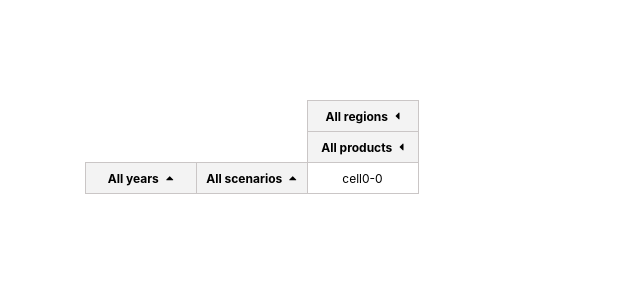
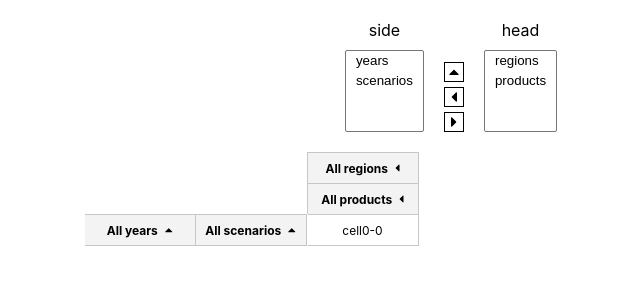
Before and after one commit to cherginets/cube, a React (Create React App) app: page / in a window 1280 px wide. Shown: the top 300 px of the page, without its empty margins (189-829 px from the left). Built offline with nearby package versions, Linux system fonts and the light colour scheme.

Commit message:
stable version

```diff
--- a/src/App.css
+++ b/src/App.css
@@ -3,7 +3,7 @@
   display: flex;
   align-items: center;
   justify-content: center;
-  margin: 100px auto;
+  margin: 20px auto;
   position: relative;
 }
 
--- a/src/PivotTable.js
+++ b/src/PivotTable.js
@@ -2,8 +2,10 @@ import React, {Component} from 'react';
 import $ from 'jquery';
 import PropTypes from 'prop-types';
 import {FontAwesomeIcon} from '@fortawesome/react-fontawesome'
+import './cube.css';
 import './pivot_table.css';
 
+window.$ = $;
 
 let get_range = (end, start = 1) => {
     let result = [];
@@ -109,30 +111,39 @@ class PivotTable extends Component {
         this.init_trees_map = create_map(this.init_trees, 'code');
 
         let init_list_measures_head = ['regions', 'products'],
-            init_list_measures_side = ['years', 'scenarios'],
-
-            measures_head = init_list_measures_head.map(measure_code => copy(this.init_trees[this.init_trees_map[measure_code]])),
-            measures_head_tree = this.fullTree_get(init_list_measures_head),
-
-            measures_side = init_list_measures_side.map(measure_code => copy(this.init_trees[this.init_trees_map[measure_code]])),
-            measures_side_tree = this.fullTree_get(init_list_measures_side);
-
-        measures_head_tree = this.fullTree_setpaths(measures_head_tree);
-        measures_side_tree = this.fullTree_setpaths(measures_side_tree);
+            init_list_measures_side = ['years', 'scenarios'];
 
         this.state = {
             trees: this.init_trees,
             trees_map: this.init_trees_map,
             list_measures_head: init_list_measures_head,
             list_measures_side: init_list_measures_side,
+        };
 
+        this.state = {
+            ...this.state,
+            ...this.get_init_trees()
+        }
+    }
+
+    get_init_trees = () => {
+        let measures_head = this.state.list_measures_head.map(measure_code => copy(this.init_trees[this.init_trees_map[measure_code]])),
+            measures_head_tree = this.fullTree_get(this.state.list_measures_head),
+
+            measures_side = this.state.list_measures_side.map(measure_code => copy(this.init_trees[this.init_trees_map[measure_code]])),
+            measures_side_tree = this.fullTree_get(this.state.list_measures_side);
+
+        measures_head_tree = this.fullTree_setpaths(measures_head_tree);
+        measures_side_tree = this.fullTree_setpaths(measures_side_tree);
+
+        return {
             measures_side: measures_side,
             measures_side_tree: measures_side_tree,
 
             measures_head: measures_head,
             measures_head_tree: measures_head_tree,
+        }
     };
-    }
 
     prepareTree = (tree, lvl = 0, path = []) => {
         tree._measure_path = path;
@@ -296,6 +307,28 @@ class PivotTable extends Component {
         console.groupEnd();
 
         return (
+            <div className={"cube"}>
+                <div className={"cube-settings"}>
+                    <label>side
+                        <select id={"settings_side_measures"} multiple={true}>
+                            {this.state.list_measures_side.map((name, key) => {
+                                return <option value={name} key={key}>{name}</option>
+                            })}
+                        </select>
+                    </label>
+                    <label>
+                        <div className="cube-settings-button" onClick={this.settings_up} style={{marginBottom: "5px"}}><FontAwesomeIcon icon={"caret-up"}/></div>
+                        <div className="cube-settings-button" onClick={this.settings_left} style={{marginBottom: "5px"}}><FontAwesomeIcon icon={"caret-left"}/></div>
+                        <div className="cube-settings-button" onClick={this.settings_right}>                              <FontAwesomeIcon icon={"caret-right"}/></div>
+                    </label>
+                    <label>head
+                        <select id={"settings_head_measures"} multiple={true}>
+                            {this.state.list_measures_head.map((name, key) => {
+                                return <option value={name} key={key}>{name}</option>
+                            })}
+                        </select>
+                    </label>
+                </div>
                 <div className="pivot-table" id="demo">
                     <header className="pivot-table-header" style={{
                         marginLeft: (110 * sidebar_cols_count + 2) + "px",
@@ -306,8 +339,6 @@ class PivotTable extends Component {
                             {trs_head.map((tr, i) => {
                                 return <tr key={i}>
                                     {tr.tds.map((td, j) => {
-                                    // console.log('td', td);
-                                    // console.log('td.colSpan', td.colSpan);
                                         return <th colSpan={td.colSpan} key={j}
                                                    onClick={this.handleClickToggleHeadChilds.bind(this, td)}>
                                             {td.name}
@@ -329,8 +360,9 @@ class PivotTable extends Component {
                             <tbody>
                             {trs_side.map((tr, i) => {
                                 return <tr key={i}>
-                                {tr.tds.map((td,j) => {
-                                    return <th rowSpan={td.rowSpan} key={j} onClick={this.handleClickToggleSideChilds.bind(this, td)}>
+                                    {tr.tds.map((td, j) => {
+                                        return <th rowSpan={td.rowSpan} key={j}
+                                                   onClick={this.handleClickToggleSideChilds.bind(this, td)}>
                                             {td.name}
                                             <span style={{marginLeft: "7px"}}>
                                         {td.has_childs ? (!td.hidden_childs ?
@@ -367,8 +399,112 @@ class PivotTable extends Component {
                         </table>
                     </div>
                 </div>
+            </div>
         );
     }
+
+    // todo: Переписать блок настроек по нормальному
+    swapArray = (arr, oldPlace, newPlace) => {
+        // Проверим выход за пределы массива
+        if((Math.min(oldPlace, newPlace) < 0) || (Math.max(oldPlace, newPlace) >= arr.length)) {
+            console.error('Out of range')
+            return null;
+        }
+        const item = arr.splice(oldPlace, 1);
+        arr.splice((newPlace > 0)? newPlace-1: 0, 0, item[0])
+        return arr;
+    };
+    settings_get_values = () => {
+        let $settings_side_measures = $('#settings_side_measures');
+        let $settings_head_measures = $('#settings_head_measures');
+        return {
+            side: $settings_side_measures.val(),
+            head: $settings_head_measures.val(),
+            side_options_count: $settings_side_measures[0].options.length,
+            head_options_count: $settings_head_measures[0].options.length,
+        }
+    };
+    settings_check = () => {
+        console.log('this.state', this.state);
+        let values = this.settings_get_values();
+        if(values.side.length > 0 && values.head.length > 0) {
+            alert('Для перемещения надо выбрать только ОДНО значение! (убрать значение можно с нажатым CTRL)');
+            return false;
+        }
+        return true;
+    };
+    settings_up = () => {
+        if(!this.settings_check()) return false;
+
+        let values = this.settings_get_values();
+        if(values.side[0]) {
+            let list_measures_side = this.state.list_measures_side,
+                index = list_measures_side.indexOf(values.side[0]);
+
+            if(index === 0) {
+                return false;
+            }
+            list_measures_side = this.swapArray(list_measures_side, index, index - 1);
+            this.setState({
+                list_measures_side: list_measures_side,
+            }, () => this.setState({...this.get_init_trees()}));
+        } else if(values.head[0]) {
+            let list_measures_head = this.state.list_measures_head,
+                index = list_measures_head.indexOf(values.head[0]);
+
+            if(index === 0) {
+                return false;
+            }
+            list_measures_head = this.swapArray(list_measures_head, index, index - 1);
+            this.setState({
+                list_measures_head: list_measures_head,
+            }, () => this.setState({...this.get_init_trees()}));
+        }
+    };
+    settings_left = () => {
+        if(!this.settings_check()) return false;
+        let values = this.settings_get_values();
+
+
+        if(values.head[0]) {
+            if(values.head_options_count === 1) {
+                alert('В верхней части должна остаться хотя бы одна строка!');
+                return false;
+            }
+            let list_measures_side = this.state.list_measures_side,
+                list_measures_head = this.state.list_measures_head;
+
+            list_measures_head.splice(list_measures_head.indexOf(values.head[0]), 1);
+            list_measures_side.push(values.head[0]);
+
+            this.setState({
+                list_measures_side: list_measures_side,
+                list_measures_head: list_measures_head,
+            }, () => this.setState({...this.get_init_trees()}))
+        }
+        console.info('settings_left', values)
+    };
+    settings_right = () => {
+        if(!this.settings_check()) return false;
+
+        let values = this.settings_get_values();
+        if(values.side[0]) {
+            if (values.side_options_count === 1) {
+                alert('В левой части должна остаться хотя бы одна колонка!');
+                return false;
+            }
+            let list_measures_side = this.state.list_measures_side,
+                list_measures_head = this.state.list_measures_head;
+
+            list_measures_side.splice(list_measures_side.indexOf(values.side[0]), 1);
+            list_measures_head.push(values.side[0]);
+
+            this.setState({
+                list_measures_side: list_measures_side,
+                list_measures_head: list_measures_head,
+            }, () => this.setState({...this.get_init_trees()}))
+        }
+    };
 
     handleClickToggleSideChilds = (tree) => {
         let new_hidden = !tree.hidden_childs,
@@ -420,8 +556,7 @@ class PivotTable extends Component {
     }
     tree_set_element = (tree, path, element) => {
         let eval_str = `tree${path.map(key => `['${key}']`).join('')} = element`;
-        console.info('tree_set_element', tree, path, element);
-        console.info('eval_str', eval_str);
+        element = copy(element);// Что бы не было варнинга
 
         eval(eval_str);
         return tree;
--- /dev/null
+++ b/src/cube.css
@@ -0,0 +1,24 @@
+.cube-settings {
+  display: flex;
+  align-items: flex-end;
+  justify-content: center;
+  margin-bottom: 20px; }
+  .cube-settings label {
+    display: flex;
+    flex-direction: column;
+    margin: 0 10px; }
+    .cube-settings label select {
+      margin-top: 10px; }
+      .cube-settings label select option {
+        padding: 2px 10px; }
+  .cube-settings-button {
+    padding: 1px 4px;
+    border: 1px solid black;
+    cursor: pointer;
+    display: flex;
+    align-items: center;
+    justify-content: center; }
+    .cube-settings-button:hover {
+      background: #ececec; }
+
+/*# sourceMappingURL=cube.css.map */
--- /dev/null
+++ b/src/cube.scss
@@ -0,0 +1,30 @@
+.cube {
+  &-settings {
+    display: flex;
+    align-items: flex-end;
+    justify-content: center;
+    margin-bottom: 20px;
+    label {
+      display: flex;
+      flex-direction: column;
+      margin: 0 10px;
+      select {
+        margin-top: 10px;
+        option {
+          padding: 2px 10px;
+        }
+      }
+    }
+    &-button {
+      padding: 1px 4px;
+      border: 1px solid black;
+      cursor: pointer;
+      display: flex;
+      align-items: center;
+      justify-content: center;
+      &:hover {
+        background: #ececec;
+      }
+    }
+  }
+}
--- a/src/pivot_table.css
+++ b/src/pivot_table.css
@@ -29,8 +29,6 @@
   overflow: hidden; }
   .pivot-table-sidebar tr:first-child th {
     border-top: 1px solid #cac6c6; }
-  .pivot-table-sidebar tr th:first-child {
-    border-left: 1px solid #cac6c6; }
   .pivot-table-sidebar th {
     border-right: 1px solid #cac6c6;
     border-bottom: 1px solid #cac6c6; }
--- a/src/pivot_table.scss
+++ b/src/pivot_table.scss
@@ -51,7 +51,7 @@ $th-border: 1px solid $th-border-color;
       border-top: $th-border;
     }
     tr th:first-child {
-      border-left: $th-border;
+      //border-left: $th-border;
     }
     th {
       border-right: $th-border;
```
Also changed, not shown: 2 other files (tests, documents, lock files or other folders). Lines whose indentation alone changed are shown as unchanged.
